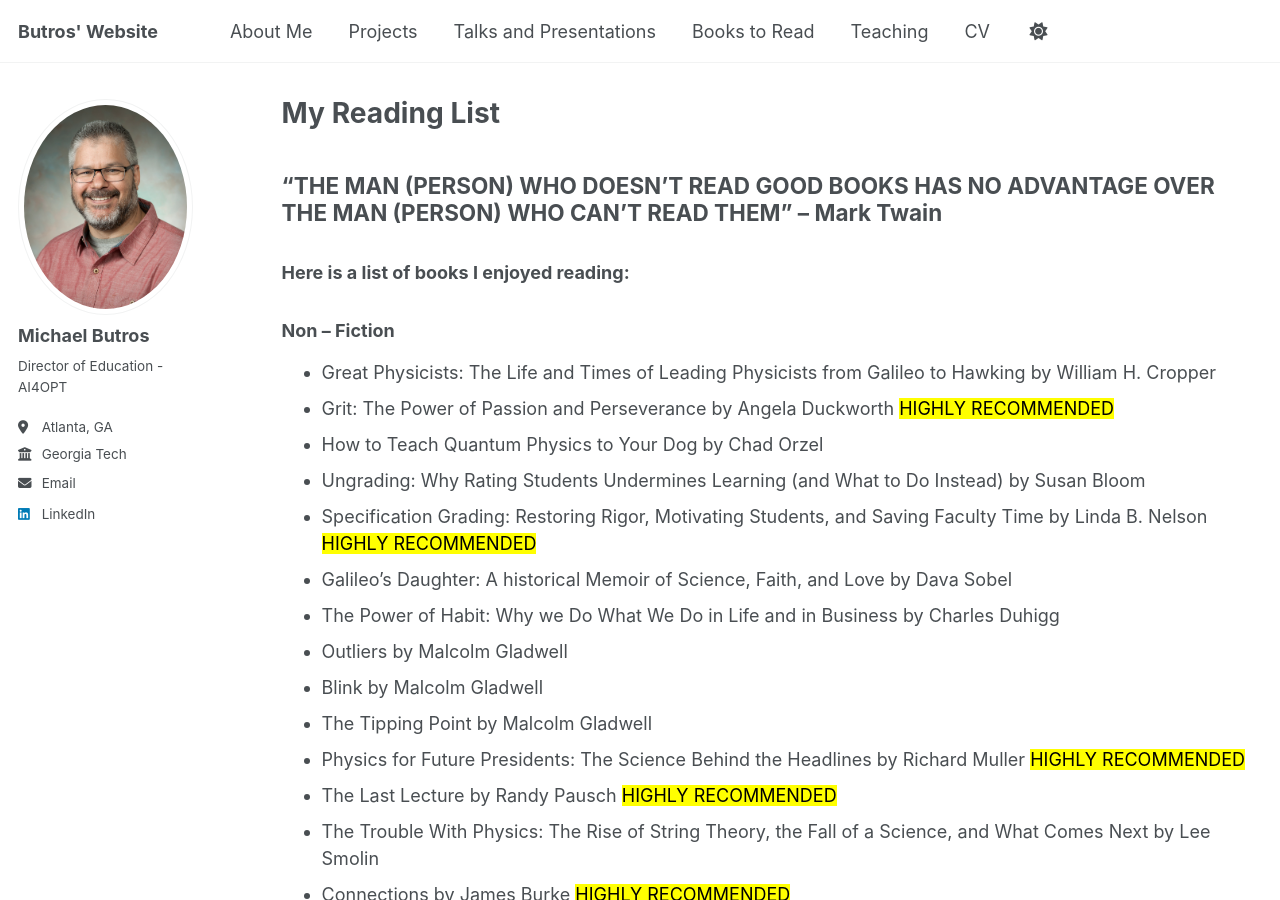
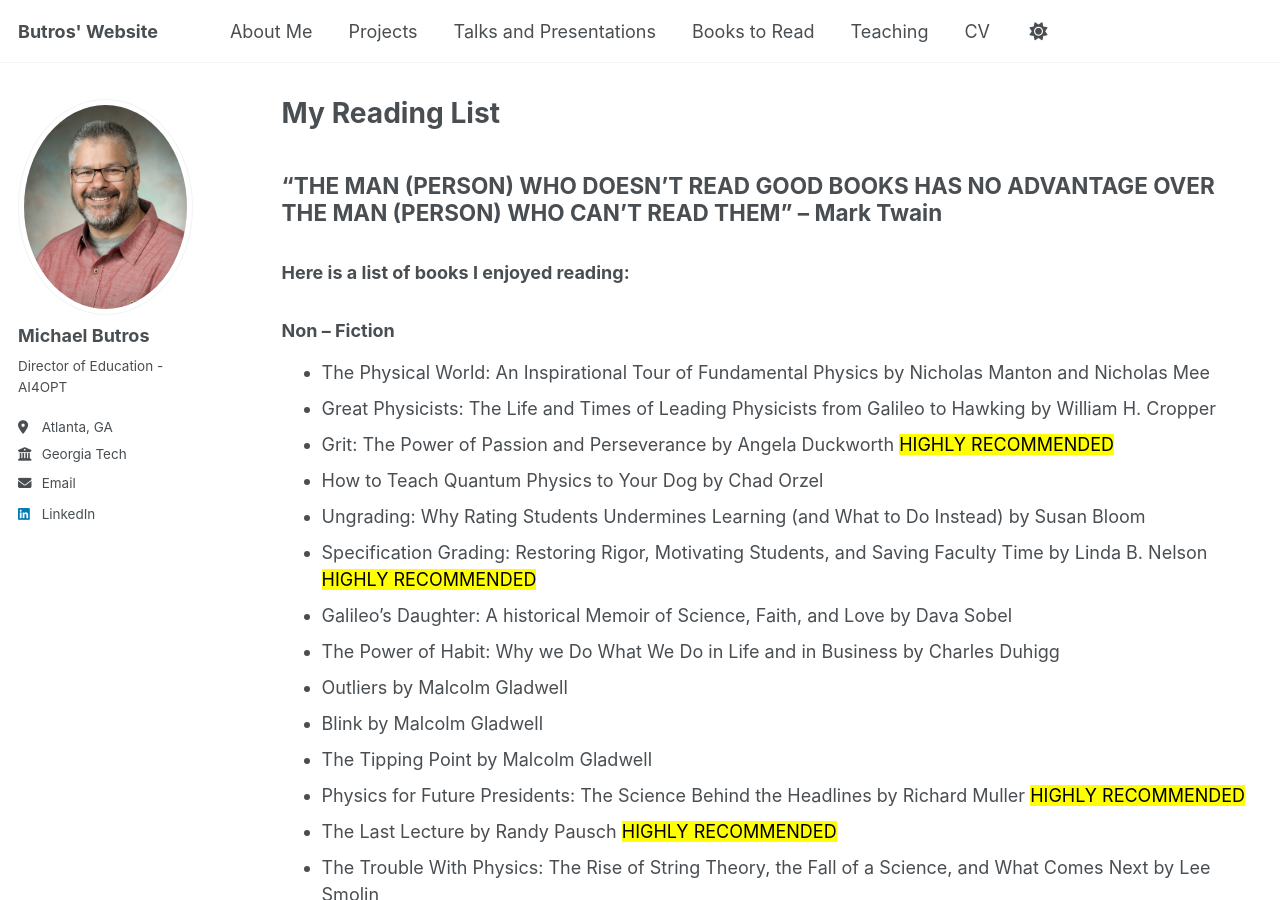
Before and after one commit to MButros/MButros.github.io, a Jekyll site: the page built from _pages/books.md, in a window 1280 px wide and 900 px high. Built offline with Jekyll 4.4.1, drawn with Linux system fonts in a browser that asks for light colours.

Commit message:
Update books.md

```diff
--- a/_pages/books.md
+++ b/_pages/books.md
@@ -13,6 +13,7 @@
 
 ### Here is a list of books I enjoyed reading:
 ### Non – Fiction
+* The Physical World: An Inspirational Tour of Fundamental Physics by Nicholas Manton and Nicholas Mee
 * Great Physicists: The Life and Times of Leading Physicists from Galileo to Hawking by William H. Cropper
 * Grit: The Power of Passion and Perseverance by Angela Duckworth <mark>HIGHLY RECOMMENDED</mark>
 * How to Teach Quantum Physics to Your Dog by Chad Orzel
```
